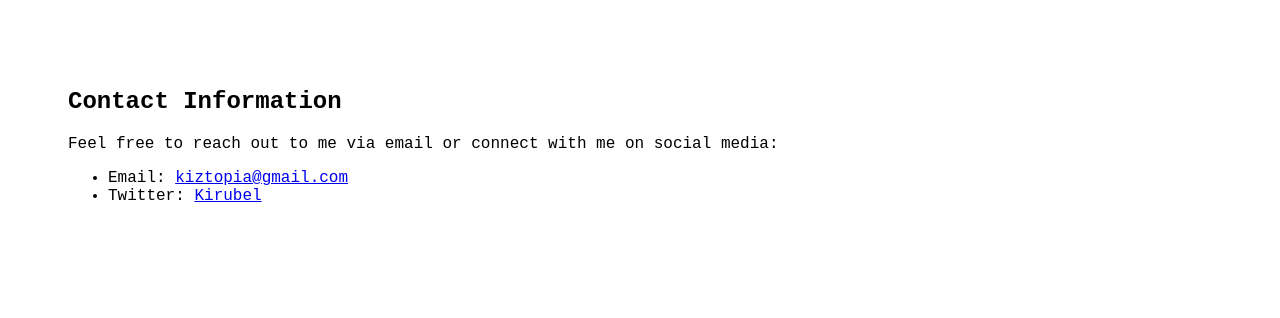
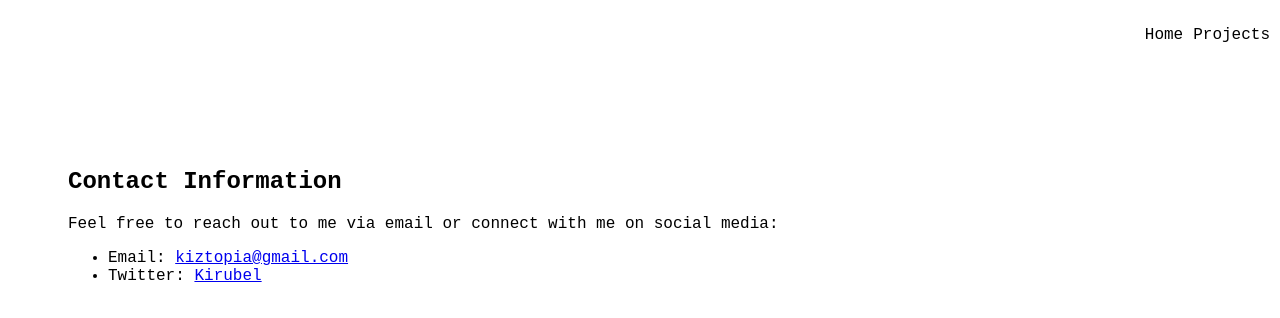
Before and after one commit to kiztopia1/Ip-Portfolio, a plain HTML site: page contact.html in a window 1280 px wide. Drawn offline with Linux system fonts and the light colour scheme.

Commit message:
nav added

```diff
--- a/contact.html
+++ b/contact.html
@@ -7,6 +7,12 @@
     <link rel="stylesheet" href="style.css" />
   </head>
   <body>
+    <nav>
+      <ul>
+        <li><a href="./index.html">Home</a></li>
+        <li><a href="./projects.html">Projects</a></li>
+      </ul>
+    </nav>
     <div class="contact">
       <section>
         <h2>Contact Information</h2>
--- a/style.css
+++ b/style.css
@@ -47,3 +47,6 @@ nav ul a {
   width: 300px;
   border-radius: 5px;
 }
+.contact{
+    margin-top: 100px
+}
```
Also changed, not shown: index.html (+1 -1 lines), projects.html (+6 -0 lines).
